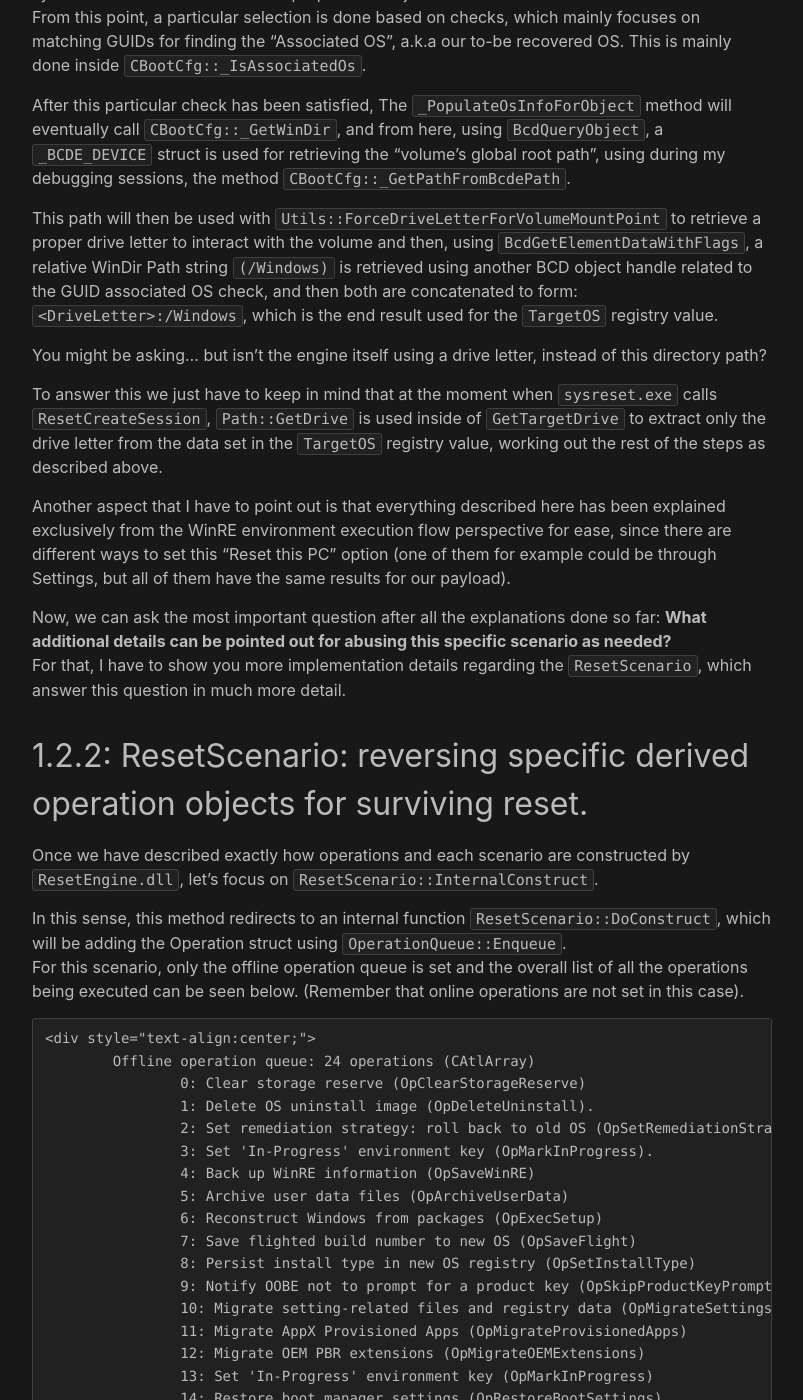
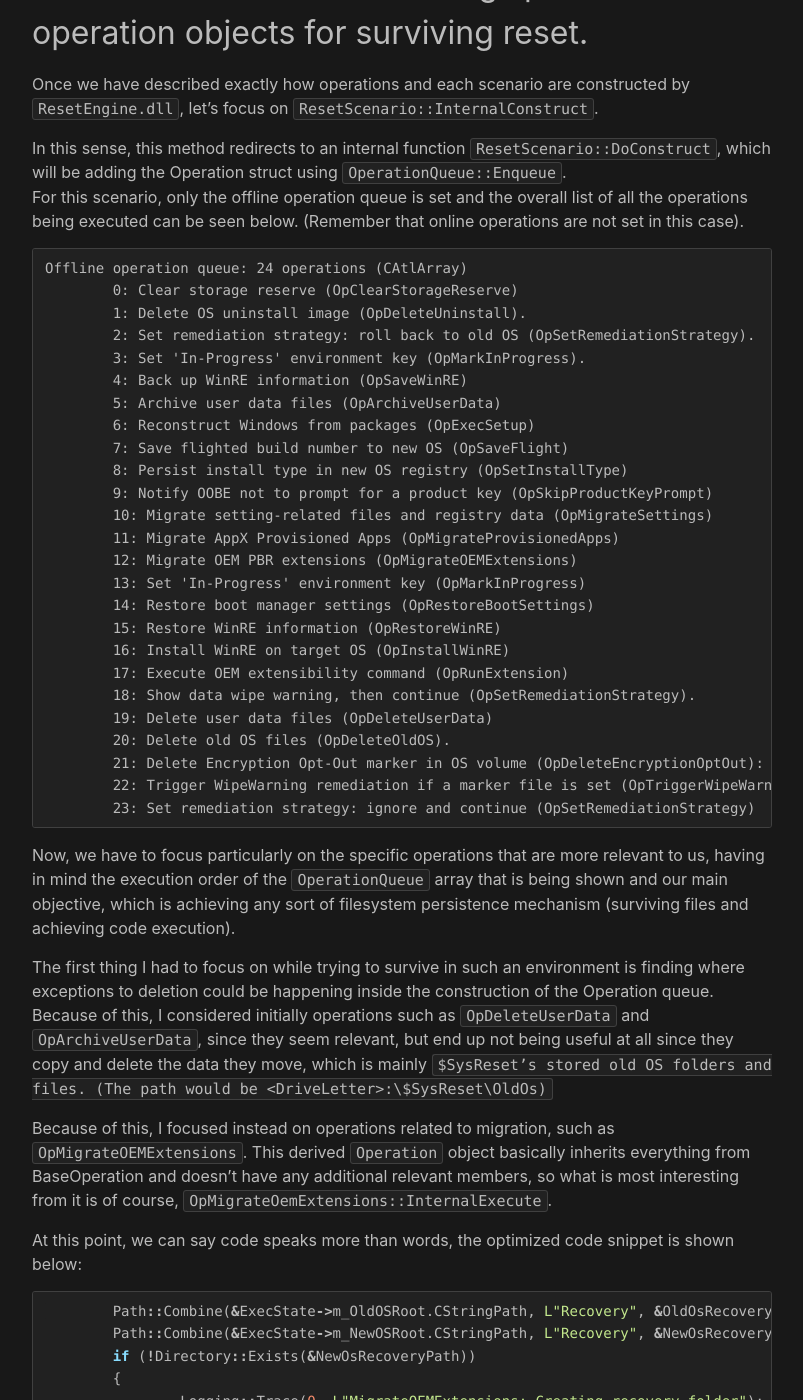
Before and after one commit to NtQuerySystemInformation/NtQuerySystemInformation.github.io, a Jekyll site: the page built from _posts/2023-10-27-WinRE Reversing-(BM entry).md, in a window 1280 px wide and 1400 px high, scrolled down 8829 px. Shown: the whole window, without its empty margins (238-1041 px from the left). Built offline with Jekyll 4.4.1, drawn with Linux system fonts in a browser that asks for light colours; some of the changed text lies outside the part shown.

Commit message:
Update 2023-10-27-WinRE Reversing-(BM entry).md

```diff
--- a/_posts/2023-10-27-WinRE Reversing-(BM entry).md
+++ b/_posts/2023-10-27-WinRE Reversing-(BM entry).md
@@ -35,7 +35,7 @@ This did not yield any results until I found the following image with an excepti
 
 <br>
 <div style="text-align:center;">
-  <img src="/assets/images/img1.png" width="500" height="500" alt="Interesting exception." />
+  <img src="/assets/images/img1.png">
 </div>
 <br>
 
@@ -47,16 +47,16 @@ The easiest way to approach it was using the WinRE command prompt and create a p
 I have to say the results were very interesting, as you can see by some of the screenshots below, which matched with the type of result I was expecting and I was interested in.
 
 <div style="text-align:center;">
-  <img src="/assets/images/img2.png" width="500" height="500"/>
+  <img src="/assets/images/img2.png">
 </div>
 
 <div style="text-align:center;">
-  <img src="/assets/images/img3.png" width="500" height="500"/>
+  <img src="/assets/images/img3.png">
 </div>
 
 <br>
 <div style="text-align:center;">
-  <img src="/assets/images/img4.png" width="500" height="500" alt="Main debugging trace."/>
+  <img src="/assets/images/img4.png" alt="Main debugging trace.">
 </div>
 <br>
 
@@ -81,7 +81,6 @@ In this sense, the engine core execution process can be described from this poin
 The reason is the manipulation of an object named `Session`, which members are of huge interest for further understanding how the engine prepares itself for executing the different options available.
 
 {% highlight cpp %}
-
 	struct Session
 	{
 		CAtlArray m_arrayProperties;
@@ -99,14 +98,12 @@ The reason is the manipulation of an object named `Session`, which members are o
 		OperationQueue* m_OperationQueueOnlineOps; //Online operations
 		BYTE bytes_not_relevant_members2[12]; //not relevant for current context
 	}
-
 {% endhighlight %}
 
 The main reason for this is because this object contains a member of type `OperationQueue`, which is basically a typedef of `CAtlArray` for each operation object to be executed, tied to a particular derived `Scenario` type.
 Such scenarios are initialized thanks to `ResetPrepareSession`, and each of their operations related to it are executed properly with `ResetExecute`.
 
 {% highlight cpp %}
-
 	struct __cppobj DerivedScenario : Scenario
 	{
 		void* m_Telemetry;
@@ -116,7 +113,6 @@ Such scenarios are initialized thanks to `ResetPrepareSession`, and each of thei
 		Options* m_OptionsObjPtr;
 		SystemInfo* m_SystemInfoPtr;
 	};
-
 {% endhighlight %}
 
 Describing further the functionality inside `ResetPrepareSession`, the method `Session::Construct` stands out by calling `Scenario::Create` and `Scenario::Initialize`, these methods will create a different derived `Scenario` object, where there is a maximum of 13 types, being the one that matters the most to us, `ResetScenario`.
@@ -126,7 +122,6 @@ Most derived scenarios have the same size, however, for the bare metal scenario
 On the other hand, the Operation objects are queued to the `OperationQueue` thanks to the internal method per derived scenario type: `InternalConstruct`. It is important the results are applied for online and offline operations. This method is also in charge of initializing the `ExecState` object, which will see later on how it is relevant for our reverse engineering effort.
 
 {% highlight cpp %}
-
 	dwResult = OperationQueue::Create(OperationQueueOffline);
 	if ( dwResult >= 0 ){
 		dwResult = OperationQueue::Create(OperationQueueOnline);
@@ -141,7 +136,6 @@ On the other hand, the Operation objects are queued to the `OperationQueue` than
 	}
 
 	//Excerpt: Code snippet per Scenario to build OperationQueue objects inside Scenario::Construct.
-
 {% endhighlight %}
 
 The `InternalConstruct` method redirects to an internal `DoConstruct` function.
@@ -149,7 +143,6 @@ Inside of this function, `Operation::Create`, passes a `CStringW` which is highl
 Specifically, once the specific type is found, the derived Operation is built calling `OperationMetadata m_FactoryMethod` member, which is basically a `DerivedOperation` constructor.
 
 {% highlight cpp %}
-
 	struct OperationMetadata
 	{
 		CString m_OperationTypeID;			          //1.-ATL wchar_t container for operation type ID.
@@ -183,7 +176,6 @@ Below you can see the base Operation structure for each possible operation to be
 Regarding ResetExecute, the internal function `Session::ExecuteOffline` redirects to `Executer::Execute`, which eventually leads to each queued derived operation’s `InternalExecute` method.
 
 {% highlight cpp %}
-
 	PushButtonReset::Logging::Trace(0, L"Operation validity check passed, will execute");
 	DerivedOpObj->m_SessionObj = SessionObjCommands;
 	DerivedOpObj->m_TelemetryObjPtr = TelemetryObjPtr;
@@ -198,7 +190,6 @@ Regarding ResetExecute, the internal function `Session::ExecuteOffline` redirect
 
 	//Excerpt: Code snippet showing InternalExecute per derived Operation inside Executer::Execute
 	//(Notice how the members mainly passed as arguments to InternalExecute come from the base Operation type)
-
 {% endhighlight %}
 
 While there is other functions besides the ones just mentioned that are also involved in this process, I consider important to add only that there will also be a call to `Operation::ApplyEffects` after this code snippet, which basically executes the derived operation’s `InternalApply` method that may contain important initializations that will be used in the entire execution process, as it will be seen below.
@@ -212,7 +203,6 @@ Talking more specifically about these members mentioned, it can be pointed out t
 However, at a certain point of execution all these members are set/used after the execution of one of the operations queued, specifically `OpExecSetup`, when the `InternalApply` method is called in the scheduled execution, as shown below.
 
 {% highlight cpp %}
-
 	if (!ExecState->m_HaveOldOs.bCheck) //path mostly taken.
 	{
 		ATL::CStringW(&OldWindowsDir, L"Windows.old");
@@ -222,7 +212,6 @@ However, at a certain point of execution all these members are set/used after th
 	CStringW::operator=(&ExecState->m_NewOSRoot.CStringPath,&m_TargetVolumeRoot);
 
 	//Excerpt: Setting up m_NewOsRoot and m_OldOsRoot after OpExecSetup InternalApply execution.
-
 {% endhighlight %}
 
 **This raises the question: Why specifically this Windows.old subdirectory is set up for the m_OldOsRoot member?**
@@ -261,33 +250,31 @@ Once we have described exactly how operations and each scenario are constructed
 In this sense, this method redirects to an internal function `ResetScenario::DoConstruct`, which will be adding the Operation struct using `OperationQueue::Enqueue`.
 For this scenario, only the offline operation queue is set and the overall list of all the operations being executed can be seen below. (Remember that online operations are not set in this case).
 
-	<div style="text-align:center;">
-		Offline operation queue: 24 operations (CAtlArray)
-			0: Clear storage reserve (OpClearStorageReserve)
-			1: Delete OS uninstall image (OpDeleteUninstall).
-			2: Set remediation strategy: roll back to old OS (OpSetRemediationStrategy).
-			3: Set 'In-Progress' environment key (OpMarkInProgress).
-			4: Back up WinRE information (OpSaveWinRE)
-			5: Archive user data files (OpArchiveUserData)
-			6: Reconstruct Windows from packages (OpExecSetup)
-			7: Save flighted build number to new OS (OpSaveFlight)
-			8: Persist install type in new OS registry (OpSetInstallType)
-			9: Notify OOBE not to prompt for a product key (OpSkipProductKeyPrompt)
-			10: Migrate setting-related files and registry data (OpMigrateSettings)
-			11: Migrate AppX Provisioned Apps (OpMigrateProvisionedApps)
-			12: Migrate OEM PBR extensions (OpMigrateOEMExtensions)
-			13: Set 'In-Progress' environment key (OpMarkInProgress)
-			14: Restore boot manager settings (OpRestoreBootSettings)
-			15: Restore WinRE information (OpRestoreWinRE)
-			16: Install WinRE on target OS (OpInstallWinRE)
-			17: Execute OEM extensibility command (OpRunExtension)
-			18: Show data wipe warning, then continue (OpSetRemediationStrategy).
-			19: Delete user data files (OpDeleteUserData)
-			20: Delete old OS files (OpDeleteOldOS).
-			21: Delete Encryption Opt-Out marker in OS volume (OpDeleteEncryptionOptOut):
-			22: Trigger WipeWarning remediation if a marker file is set (OpTriggerWipeWarning):
-			23: Set remediation strategy: ignore and continue (OpSetRemediationStrategy)
-    </div>
+	Offline operation queue: 24 operations (CAtlArray)
+		0: Clear storage reserve (OpClearStorageReserve)
+		1: Delete OS uninstall image (OpDeleteUninstall).
+		2: Set remediation strategy: roll back to old OS (OpSetRemediationStrategy).
+		3: Set 'In-Progress' environment key (OpMarkInProgress).
+		4: Back up WinRE information (OpSaveWinRE)
+		5: Archive user data files (OpArchiveUserData)
+		6: Reconstruct Windows from packages (OpExecSetup)
+		7: Save flighted build number to new OS (OpSaveFlight)
+		8: Persist install type in new OS registry (OpSetInstallType)
+		9: Notify OOBE not to prompt for a product key (OpSkipProductKeyPrompt)
+		10: Migrate setting-related files and registry data (OpMigrateSettings)
+		11: Migrate AppX Provisioned Apps (OpMigrateProvisionedApps)
+		12: Migrate OEM PBR extensions (OpMigrateOEMExtensions)
+		13: Set 'In-Progress' environment key (OpMarkInProgress)
+		14: Restore boot manager settings (OpRestoreBootSettings)
+		15: Restore WinRE information (OpRestoreWinRE)
+		16: Install WinRE on target OS (OpInstallWinRE)
+		17: Execute OEM extensibility command (OpRunExtension)
+		18: Show data wipe warning, then continue (OpSetRemediationStrategy).
+		19: Delete user data files (OpDeleteUserData)
+		20: Delete old OS files (OpDeleteOldOS).
+		21: Delete Encryption Opt-Out marker in OS volume (OpDeleteEncryptionOptOut):
+		22: Trigger WipeWarning remediation if a marker file is set (OpTriggerWipeWarning):
+		23: Set remediation strategy: ignore and continue (OpSetRemediationStrategy)
 
 Now, we have to focus particularly on the specific operations that are more relevant to us, having in mind the execution order of the `OperationQueue` array that is being shown and our main objective, which is achieving any sort of filesystem persistence mechanism (surviving files and achieving code execution).
 
@@ -299,7 +286,6 @@ Because of this, I focused instead on operations related to migration, such as `
 At this point, we can say code speaks more than words, the optimized code snippet is shown below:
 
 {% highlight cpp %}
-
 	Path::Combine(&ExecState->m_OldOSRoot.CStringPath, L"Recovery", &OldOsRecoveryPath); //Creating Recovery folder path with Old Os argument
 	Path::Combine(&ExecState->m_NewOSRoot.CStringPath, L"Recovery", &NewOsRecoveryPath); //Creating Recovery folder path with New Os argument.
 	if (!Directory::Exists(&NewOsRecoveryPath))
@@ -315,13 +301,11 @@ At this point, we can say code speaks more than words, the optimized code snippe
 	PbrMigrateOEMProvPackages(TargetVolRoot, OldOsRoot, NewOsRoot); //Moving packages files.
 	PbrMigrateOEMScripts(TargetVolRoot, OldOsRoot, NewOsRoot); //Moving scripts, core target function.
 	PbrMigrateOEMAutoApply(TargetVolRoot, OldOsRoot, NewOsRoot); //Moving autoapply files.
-
 {% endhighlight %}
 
 From all the functions that may be interesting, the one that interests me the most to cover is `PbrMigrateOEMScripts`. You might be asking why? It is pretty simple, this is the function that basically is in charge of moving files inside the `<DriveLetter>:\Recovery\OEM` folder from `OldOs (Windows.Old folder)`, to the `newOs (<DriveLetter>)`.
 
 {% highlight cpp %}
-
 	Path::Combine(m_OldOsRoot, L"Recovery\\OEM", &OldRecOemPath);
 	Path::Combine(m_NewOsRoot,  L"Recovery\\OEM", &NewRecOemPath);
 	Logging::Trace(0, L"MigrateOEMExtensions: Migrating OEM scripts from [%s] to [%s]", OldRecOemPath.m_pchData, NewRecOemPath.m_pchData);
@@ -332,11 +316,9 @@ From all the functions that may be interesting, the one that interests me the mo
 	}
 
 	//Excerpt: Optimized PbrMigrateOEMScripts snippet to move entire directory from old to new OS (with Directory::Move)
-
 {% endhighlight %}
 
 {% highlight cpp %}
-
 	Path::GetDirectory(NewOsRecoveryOemPath, &ParentDirRecovery);
 	if ( Directory::Exists(&ParentDirRecovery))
 	{
@@ -353,7 +335,6 @@ From all the functions that may be interesting, the one that interests me the mo
 	}
 
 	//Excerpt: Optimized Directory::Move snippet related to moving subdirectories and files.
-
 {% endhighlight %}
 
 This code effectively shows how the engine itself moves arbitrary files from the `“OldOS” (Windows.Old)` to the `“NewOS” (<DriveLetter>)`, as long as they are inside this folder: `Recovery\OEM`.
@@ -362,7 +343,6 @@ This however is not enough for achieving any sort of code execution to the targe
 This is where an additional Operation in the queue can be chained together for exactly this purpose: `OpRunExtension`.
 
 {% highlight cpp %}
-
 	struct __cppobj OpRunExtension : Operation
 	{
 		BoolProperty m_IsRequired;
@@ -376,7 +356,6 @@ This is where an additional Operation in the queue can be chained together for e
 		BoolProperty m_WipeDataCheck;
 		BoolProperty m_PartitionDiskCheck;
 	};
-
 {% endhighlight %}
 
 To show how exactly it matters to our intention, we have to look out for implementation details inside `OpRunExtension::InternalExecute`.
@@ -385,7 +364,6 @@ Mainly there are functions that are in charge of setting the necessary environme
 The latter is the most important function of this particular derived Operation in our context, but I will describe both
 
 {% highlight cpp %}
-
 	OpRunExtension::ExecuteCompatWorkarounds(RunExtensionObj);
 	dwCodeError = Path::Combine(&ExecStateObj->m_TargetVolumeRoot.CStringPath, L"Windows", &TargetWinDir);
 	if (dwCodeError >= 0){
@@ -395,7 +373,6 @@ The latter is the most important function of this particular derived Operation i
 	}
 
 	//Excerpt: Optimized OpRunExtension::InternalExecute understanding the overall execution flow.
-
 {% endhighlight %}
 
 First, `OpRunExtension::SetEnvironmentalVariables` is not too important, but it’s core functionality is manipulating different registry values under `HKLM\SOFTWARE\Microsoft\RecoveryEnvironment`.
@@ -407,7 +384,6 @@ For this aspect, we have to explain particular things related to the `OpRunExten
 During the execution of `ResetScenario’s DoConstruct/InternalConstruct methods`, there are particular members that are initialized here, and most of them come from an object labeled as `“Extensibility”`
 
 {% highlight cpp %}
-
 	if ( Extensibility::HasCommandFor(ExtensibilityObjectPtr, 3u) //Reset End phase checks.
 	{
 		   Logging::Trace(0, L"Reset: OEM extension is available for ResetEnd");
@@ -432,7 +408,6 @@ During the execution of `ResetScenario’s DoConstruct/InternalConstruct methods
 	}
 
 	//Excerpt: Optimized ResetScenario::DoConstruct snippet to understand OpRunExtension member initialization.
-
 {% endhighlight %}
 
 To explain how this Extensibility object is initialized, we need to focus on the proper method used for this precise purpose and the members of classes involved in it.
@@ -441,7 +416,6 @@ The answer to this is simple, and it is basically inside `ResetScenario::Interna
 This is basically the path to `ResetConfig.xml`, which has to be stored in the `Recovery\OEM` directory from the `“OldOs”`.
 
 {% highlight cpp %}
-
 	StringInOemExtensibility=CStringW::CloneData(ResetScenarioObj->m_SystemInfoPtr->m_TargetOEMResetConfigPath.CString.m_pchData);
 	if ( StringInOemExtensibility->nDataLength > 0 ){
 		Logging::Trace(0, L"Reset: Loading OEM extensions");
@@ -449,7 +423,6 @@ This is basically the path to `ResetConfig.xml`, which has to be stored in the `
 		//(...)
 	}
 	//Excerpt: Optimized ResetScenario::InternalConstruct snippet, which shows the usage of the SystemInfo member, used for referring to the ResetConfig.xml path inside Extensibility::Load.
-
 {% endhighlight %}
 
 If we focus on this `ResetConfig.xml` file path and how it is used, we can say that reverse engineering the XML parsing itself is not particularly interesting, but in a brief description it can be said that this `Extensibility` object using the method `Extensibility::ParseCommand` with `XmlNode::GetAttribute` and `XmlNode::GetChildText`, checks for values that are documented here.
@@ -462,7 +435,6 @@ However, while we know how to set up the environmental aspects of our payload so
 To answer this, after explaining some of the workings around the setup for core objects related to `OpRunExtension`, we have to return again to the `RunCommand` method, which builds a command line string with arguments.
 
 {% highlight cpp %}
-
 	PbrMountScriptDirectory(&this->m_ExtensibilityDir.CStringPath, &ScriptDirectory);
 	Logging::Trace(0, L"RunExtension: Resolved script directory [%s] to [%s]",  this->m_ExtensibilityDir.CStringPath.m_pchData, ScriptDirectory.m_pchData);
 	Path::Combine(&ScriptDirectory, &this->m_CommandPath.CStringMember, &ScriptFileCommand);
@@ -494,7 +466,6 @@ To answer this, after explaining some of the workings around the setup for core
 	}
 
 	//Excerpt: Optimized OpRunExtension::RunCommand for overall execution flow.
-
 {% endhighlight %}
 
 If we inspect `Command::Execute`, the most important snippet of code that matters for our purposes is the following one:
```
